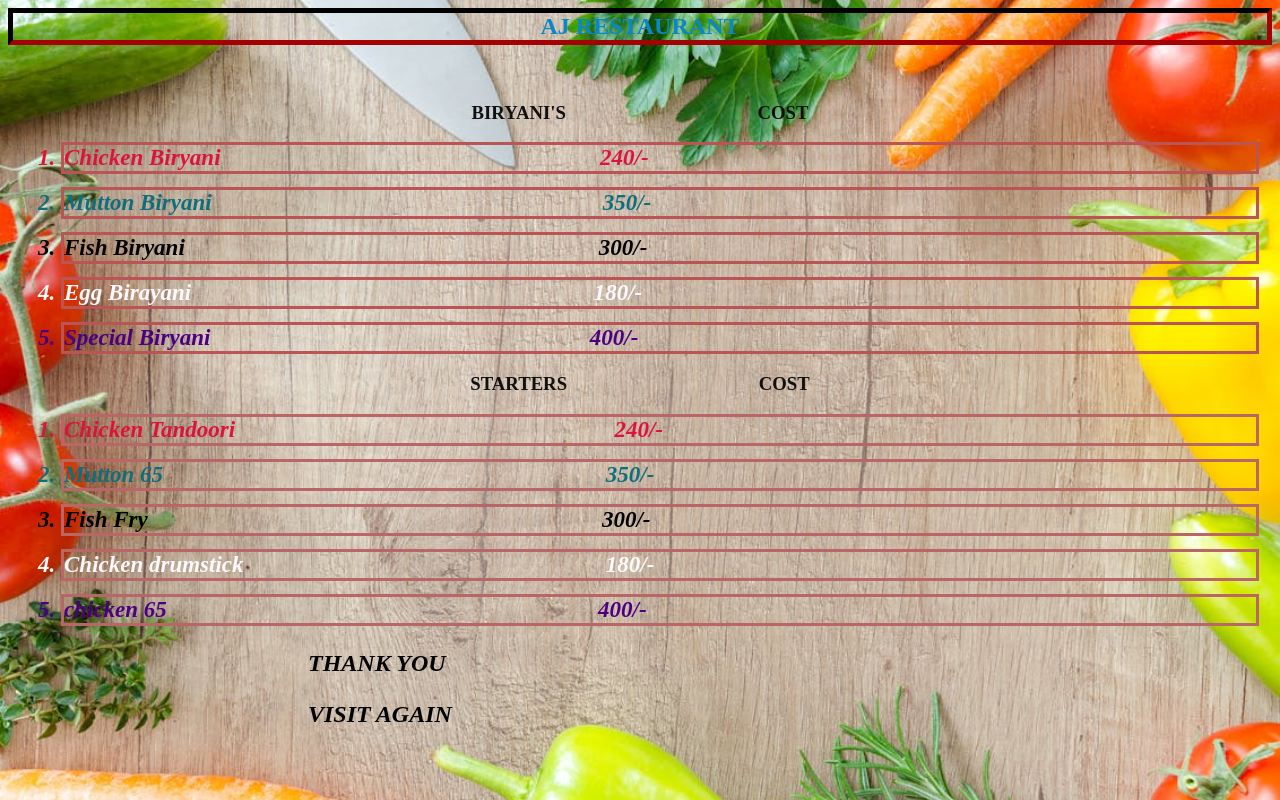
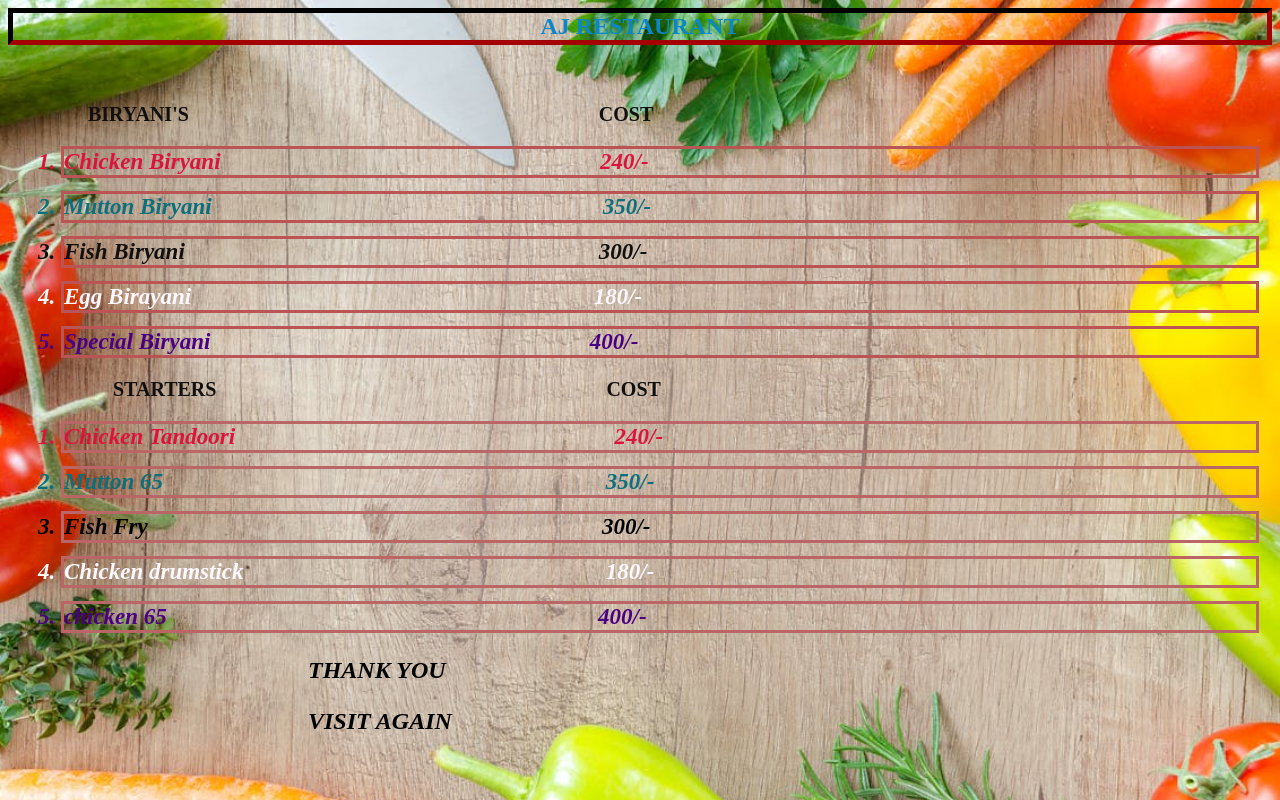
Before and after one commit to AjayKumar-2976/augtask2.16, a plain HTML site: page index.html in a window 1280 px wide. Drawn offline with Linux system fonts and the light colour scheme.

Commit message:
Update index.html

```diff
--- a/index.html
+++ b/index.html
@@ -17,8 +17,8 @@
 
 
             }
-            h3{
-                text-align:center;
+            #h3{
+
                 color:rgb(17, 16, 15);
 
 
@@ -69,14 +69,17 @@
             font-weight: 600;
             font-style: italic;
            }
+           #h3{
+font-size: 20px;
+           }
 
         </style>
     </head>
     <body>
         <div>
         <h2>AJ RESTAURANT</h2><br>
-            <h3>BIRYANI'S &nbsp; &nbsp;&nbsp;&nbsp;&nbsp;&nbsp;&nbsp;&nbsp;&nbsp;&nbsp;&nbsp;&nbsp;&nbsp;&nbsp;&nbsp;&nbsp;&nbsp;&nbsp;&nbsp;&nbsp;&nbsp;&nbsp;&nbsp;&nbsp;&nbsp;&nbsp;&nbsp;&nbsp;&nbsp;&nbsp;&nbsp;&nbsp;&nbsp;&nbsp;&nbsp;&nbsp;&nbsp;&nbsp;
-                COST</h3>
+            <h3 id="h3"> &nbsp; &nbsp;&nbsp;&nbsp;&nbsp; &nbsp;&nbsp;&nbsp;&nbsp; &nbsp;&nbsp;&nbsp;  BIRYANI'S  &nbsp; &nbsp;&nbsp;&nbsp;&nbsp; &nbsp;&nbsp;&nbsp;&nbsp; &nbsp;&nbsp;&nbsp;&nbsp; &nbsp;&nbsp;&nbsp;&nbsp; &nbsp;&nbsp;&nbsp;&nbsp; &nbsp;&nbsp;&nbsp;&nbsp; &nbsp;&nbsp;&nbsp;&nbsp;&nbsp;&nbsp;&nbsp;&nbsp; &nbsp; &nbsp;&nbsp;&nbsp;&nbsp;&nbsp;&nbsp;&nbsp;&nbsp;&nbsp;&nbsp;&nbsp;&nbsp;&nbsp;&nbsp;&nbsp;&nbsp;&nbsp;&nbsp;&nbsp;&nbsp;&nbsp;&nbsp;&nbsp;&nbsp;&nbsp;&nbsp;&nbsp;&nbsp;&nbsp;&nbsp;&nbsp;&nbsp;&nbsp;&nbsp;&nbsp;&nbsp;&nbsp;
+                COST
         <ol>
             <li class="a">Chicken Biryani &nbsp;&nbsp;&nbsp;&nbsp;&nbsp;&nbsp;&nbsp;&nbsp;&nbsp;&nbsp;&nbsp;&nbsp; &nbsp;&nbsp;&nbsp;&nbsp;&nbsp;&nbsp;&nbsp;&nbsp;&nbsp;&nbsp;&nbsp;&nbsp;&nbsp;&nbsp;&nbsp;&nbsp;&nbsp;&nbsp;&nbsp;&nbsp;&nbsp;&nbsp;&nbsp;&nbsp;&nbsp;&nbsp;&nbsp;&nbsp;&nbsp;&nbsp;&nbsp;&nbsp;&nbsp;&nbsp;&nbsp;&nbsp;&nbsp;&nbsp;&nbsp;&nbsp;&nbsp;&nbsp;&nbsp;&nbsp;&nbsp;&nbsp;&nbsp;&nbsp;&nbsp;&nbsp;&nbsp;&nbsp;240/-</li>
             <li class="b">Mutton Biryani &nbsp;&nbsp;&nbsp;&nbsp;&nbsp;&nbsp;&nbsp;&nbsp;&nbsp;&nbsp;&nbsp;&nbsp;&nbsp; &nbsp;&nbsp;&nbsp;&nbsp;&nbsp;&nbsp;&nbsp;&nbsp;&nbsp;&nbsp;&nbsp;&nbsp;&nbsp;&nbsp;&nbsp;&nbsp;&nbsp;&nbsp;&nbsp;&nbsp;&nbsp;&nbsp;&nbsp;&nbsp;&nbsp;&nbsp;&nbsp;&nbsp;&nbsp;&nbsp;&nbsp;&nbsp;&nbsp;&nbsp;&nbsp;&nbsp;&nbsp;&nbsp;&nbsp;&nbsp;&nbsp;&nbsp;&nbsp;&nbsp;&nbsp;&nbsp;&nbsp;&nbsp;&nbsp;&nbsp;&nbsp;&nbsp; 350/-</li>
@@ -88,7 +91,7 @@
     </div>
 
     <div>
-        <h3>STARTERS &nbsp; &nbsp;&nbsp;&nbsp;&nbsp;&nbsp;&nbsp;&nbsp;&nbsp;&nbsp;&nbsp;&nbsp;&nbsp;&nbsp;&nbsp;&nbsp;&nbsp;&nbsp;&nbsp;&nbsp;&nbsp;&nbsp;&nbsp;&nbsp;&nbsp;&nbsp;&nbsp;&nbsp;&nbsp;&nbsp;&nbsp;&nbsp;&nbsp;&nbsp;&nbsp;&nbsp;&nbsp;&nbsp;
+        <h3 id="h3">&nbsp; &nbsp;&nbsp;&nbsp;&nbsp; &nbsp;&nbsp;&nbsp;&nbsp; &nbsp;&nbsp;&nbsp;&nbsp; &nbsp;&nbsp;&nbsp;  STARTERS  &nbsp; &nbsp;&nbsp;&nbsp;&nbsp; &nbsp;&nbsp;&nbsp;&nbsp; &nbsp;&nbsp;&nbsp;&nbsp; &nbsp;&nbsp;&nbsp;&nbsp; &nbsp;&nbsp;&nbsp;&nbsp; &nbsp;&nbsp;&nbsp;&nbsp; &nbsp;&nbsp;&nbsp;&nbsp;&nbsp; &nbsp;&nbsp;&nbsp; &nbsp;&nbsp;&nbsp;&nbsp; &nbsp;&nbsp;&nbsp;&nbsp;&nbsp;&nbsp;&nbsp;&nbsp;&nbsp;&nbsp;&nbsp;&nbsp;&nbsp;&nbsp;&nbsp;&nbsp;&nbsp;&nbsp;&nbsp;&nbsp;&nbsp;&nbsp;&nbsp;&nbsp;&nbsp;&nbsp;&nbsp;&nbsp;&nbsp;
             COST</h3>
     <ol>
         <li class="aa">Chicken Tandoori &nbsp;&nbsp;&nbsp;&nbsp;&nbsp;&nbsp;&nbsp;&nbsp;&nbsp;&nbsp;&nbsp;&nbsp;&nbsp; &nbsp;&nbsp;&nbsp;&nbsp;&nbsp;&nbsp;&nbsp;&nbsp;&nbsp;&nbsp;&nbsp;&nbsp;&nbsp;&nbsp;&nbsp;&nbsp;&nbsp;&nbsp;&nbsp;&nbsp;&nbsp;&nbsp;&nbsp;&nbsp;&nbsp;&nbsp;&nbsp;&nbsp;&nbsp;&nbsp;&nbsp;&nbsp;&nbsp;&nbsp;&nbsp;&nbsp;&nbsp;&nbsp;&nbsp;&nbsp;&nbsp;&nbsp;&nbsp;&nbsp;&nbsp;&nbsp;&nbsp;&nbsp;&nbsp;&nbsp;&nbsp;240/-</li>
```
